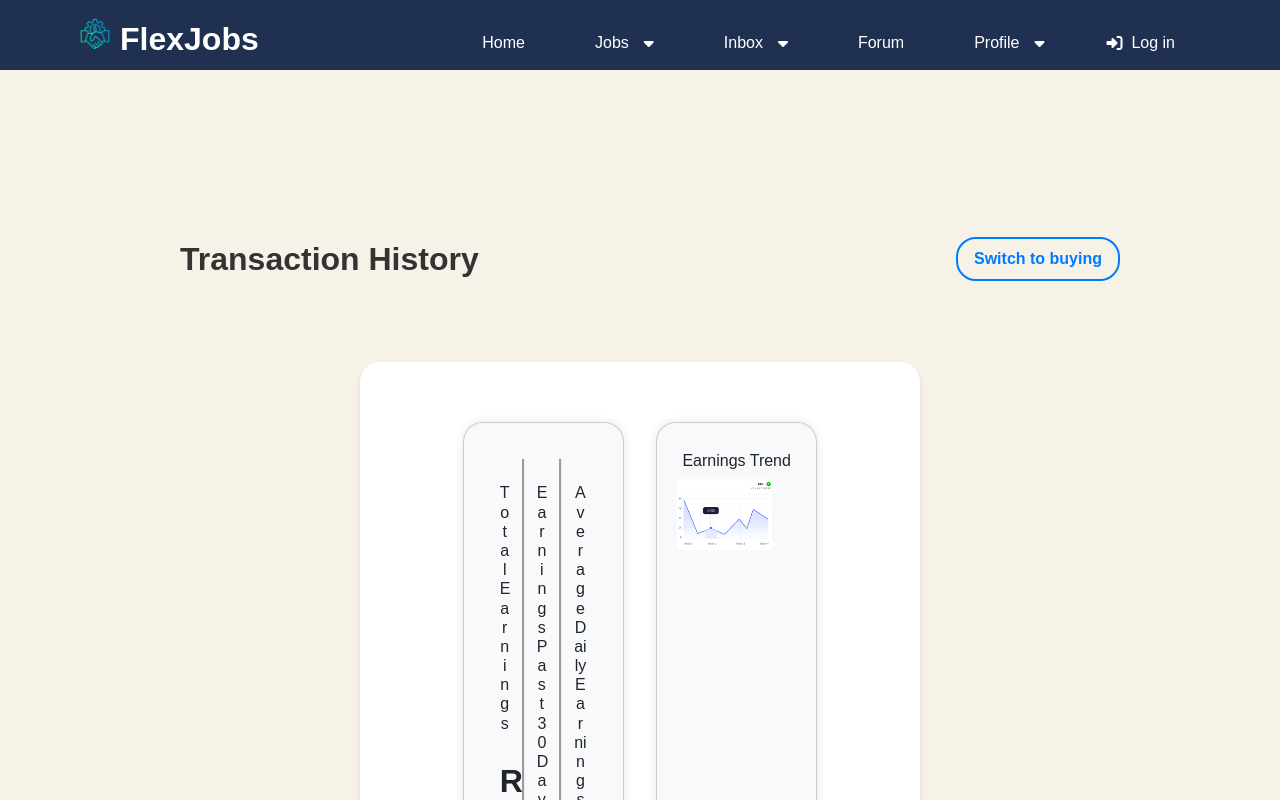
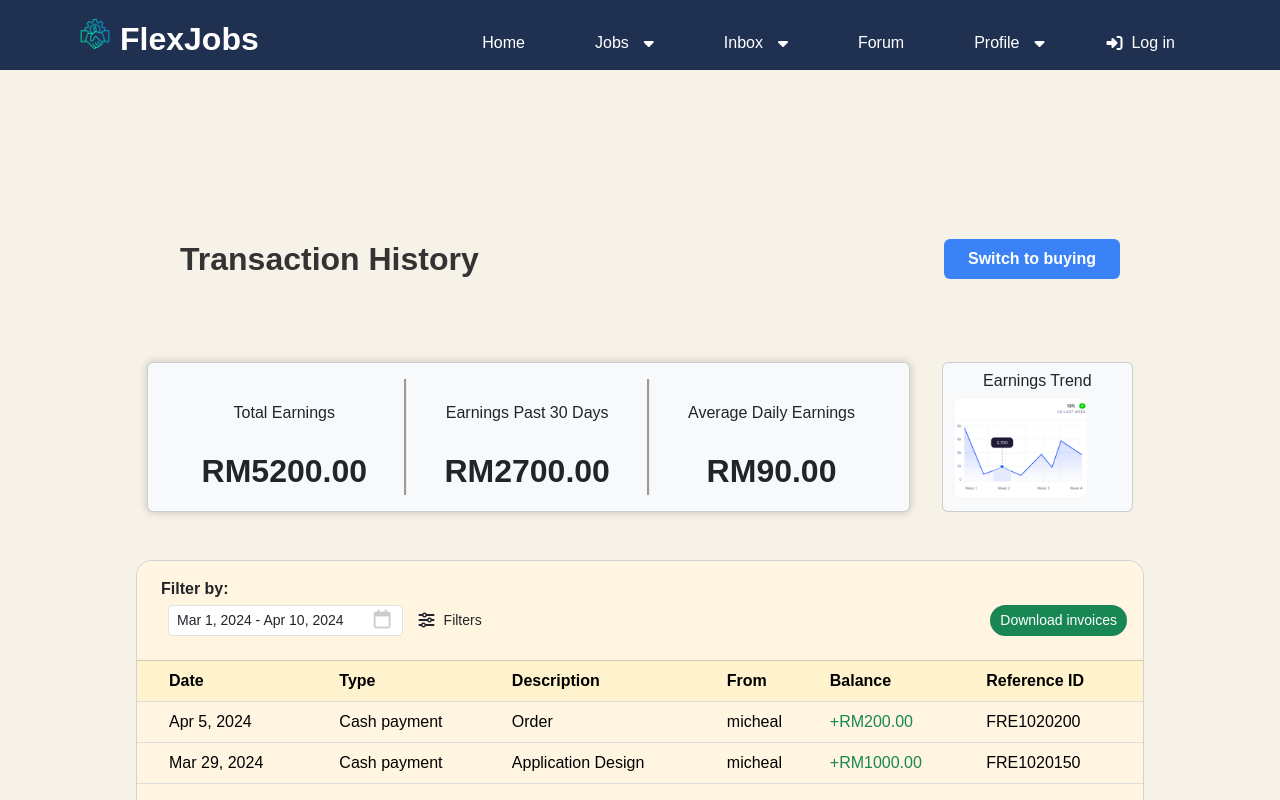
Before and after one commit to Kairos5106/FlexJobs, a React (Vite) app in the folder flexjobs-client/: page /Payments in a window 1280 px wide. Shown: the top 800 px of the page. Built offline with nearby package versions, Linux system fonts and the light colour scheme.

Commit message:
updated module4 to react

```diff
--- a/flexjobs-client/src/modules/Module4/EarningsOverviewSeller.jsx
+++ b/flexjobs-client/src/modules/Module4/EarningsOverviewSeller.jsx
@@ -1,8 +1,9 @@
 import React from 'react';
+import 'bootstrap/dist/css/bootstrap.min.css';
 
 const EarningsOverviewSeller = ({ totalEarnings, earningsPast30Days, averageDailyEarnings, earningsTrendImg }) => {
   return (
-    <div className="container my-4 mb-5">
+    <div className="container-payments my-4 mb-5 justify-center">
       <div className="row justify-content-center">
         <div className="col-md-8 card bg-light text-center earnings-overview">
           <div className="card-body row">
--- a/flexjobs-client/src/modules/Module4/Payments.jsx
+++ b/flexjobs-client/src/modules/Module4/Payments.jsx
@@ -1,12 +1,13 @@
 import React from 'react';
 import EarningsOverview from './EarningsOverviewSeller';
 import PaymentsTable from './PaymentsTable';
-import './styles/payment-invoice.css';
 
 //image import
 import earningsImage from './images/earnings.png';
 import EarningsOverviewSeller from './EarningsOverviewSeller';
 import EarningsOverviewBuyer from './EarningsOverviewBuyer';
+import './styles/payment-invoice.css';
+import 'bootstrap/dist/css/bootstrap.min.css';
 
 class Payments extends React.Component {
 
@@ -17,11 +18,11 @@ class Payments extends React.Component {
 
   render() {
     return (
-        <div class="content">
-            <section class="transaction-history">
-                <div class="transaction-header">
-                    <h2 class="mb-0">Transaction History</h2>
-                    <button class="switch-button" type="button">Switch to buying</button>
+        <div className="content">
+            <section className="transaction-history">
+                <div className="flex justify-between items-center mb-0">
+                    <h2 className="mb-0">Transaction History</h2>
+                    <button className="bg-blue-500 hover:bg-blue-700 text-white font-bold py-2 px-4 rounded" type="button">Switch to buying</button>
                 </div>
             </section>
 
--- a/flexjobs-client/src/modules/Module4/PaymentsTable.jsx
+++ b/flexjobs-client/src/modules/Module4/PaymentsTable.jsx
@@ -20,7 +20,7 @@ const PaymentsTable = () => {
           </div>
           <button class="btn btn-success btn-sm btn-rounded">Download invoices</button>
         </div>
-        <div class="container">
+        <div class="container-payments">
           <div class="card-body p-0">
             <table class="table table-group-divider mb-0" style={{borderTop: "none"}}>
               <thead id="invoice-table-head">
--- a/flexjobs-client/src/modules/Module4/styles/payment-invoice.css
+++ b/flexjobs-client/src/modules/Module4/styles/payment-invoice.css
@@ -251,7 +251,7 @@ td {
   border: none;
   cursor: pointer;
 }
-.container {
+.container-payments {
   width: 100%;
   margin: 0;
   padding: 0;
--- a/flexjobs-client/src/modules/Module5/5.3 JobApplied.css
+++ b/flexjobs-client/src/modules/Module5/5.3 JobApplied.css
@@ -8,7 +8,7 @@
     padding-bottom: 50px;
 }
 
-.card {
+.card-jobapplied {
     margin-top: 40px;
     background-color: #FFF;
     border-radius: 20px;
@@ -17,13 +17,13 @@
     box-shadow: 0 0 10px rgba(0, 0, 0, 0.1);
 }
 
-.card-header {
+.card-header-jobapplied {
 
     font-size: 24px;
     font-weight: bold;
 }
 
-.card-body p {
+.card-body-jobapplied p {
     margin: 5px 0;
 }
 
--- a/flexjobs-client/src/modules/Module5/JobApplied.jsx
+++ b/flexjobs-client/src/modules/Module5/JobApplied.jsx
@@ -44,11 +44,11 @@ const JobApplied = () => {
       {jobApplications.length > 0 ? (
         <div className="job-cards">
           {jobApplications.map((job, index) => (
-            <div className="card" key={index}>
-              <div className="card-header">
+            <div className="card-jobapplied" key={index}>
+              <div className="card-header-jobapplied">
                 {job.jobTitle}
               </div>
-              <div className="card-body">
+              <div className="card-body-jobapplied">
                 <p>Company: {job.companyName}</p>
                 <p>Location: {job.jobLocation}</p>
                 <p>
```
